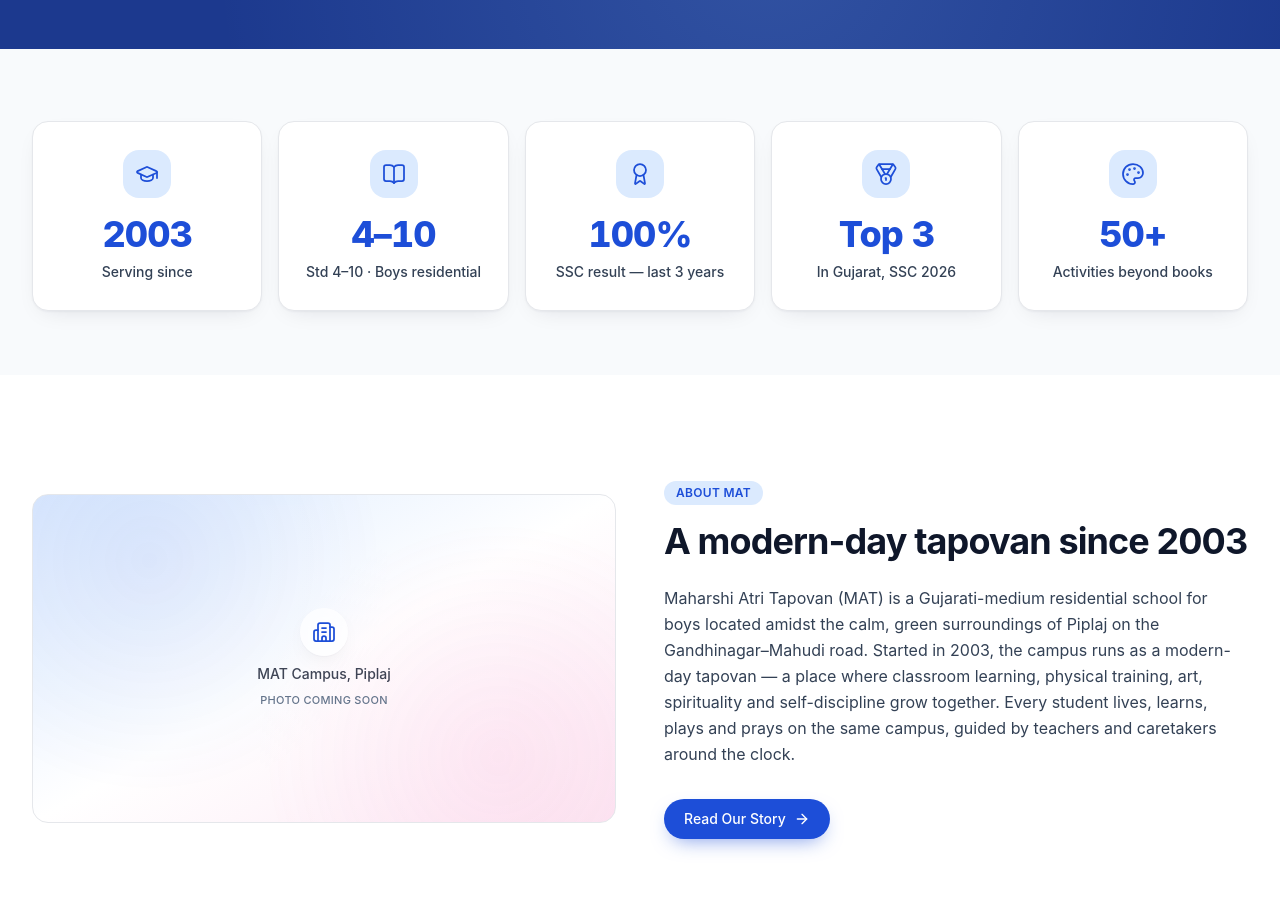
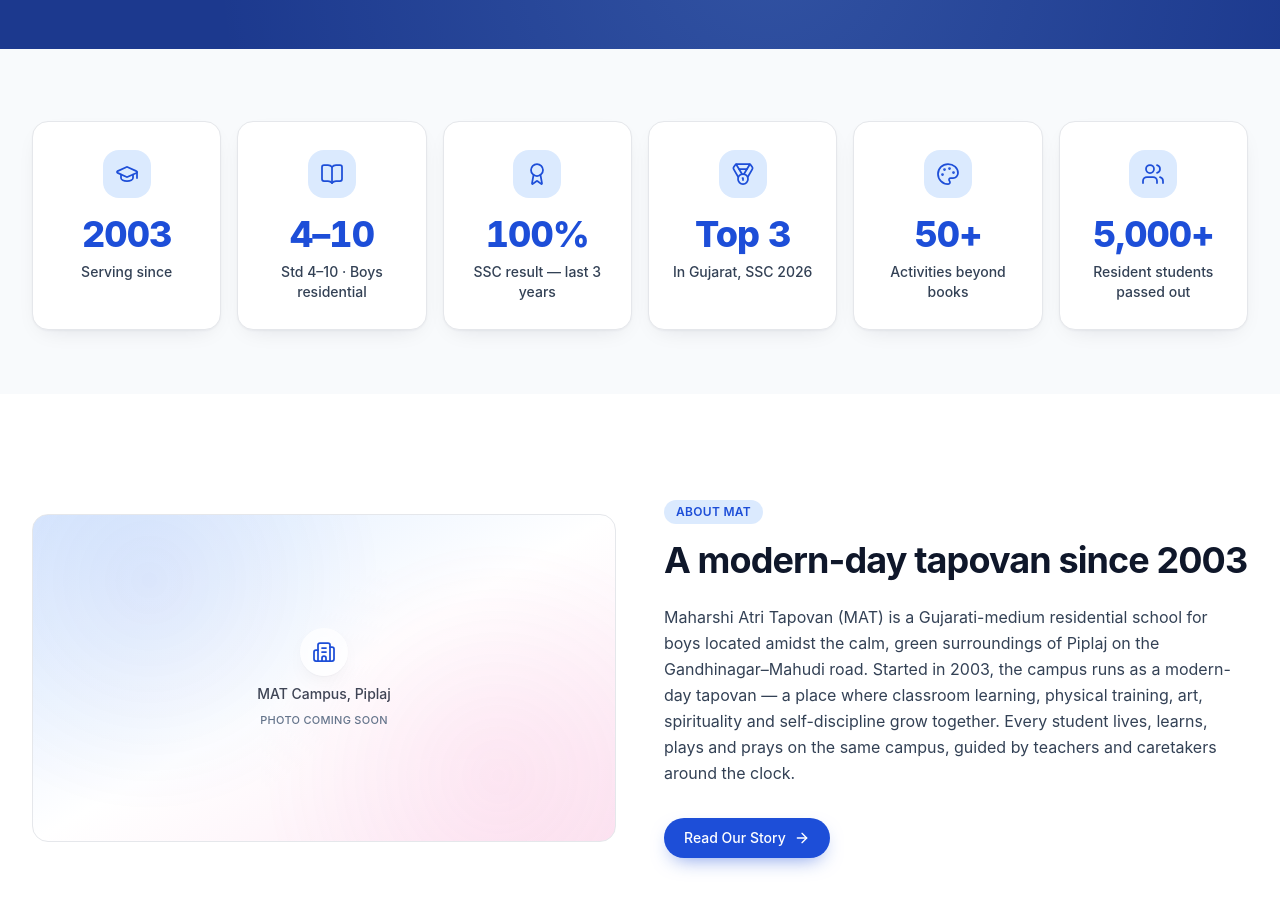
Before and after one commit to DhruvBabariya9120/maharshi-atri-tapovan, a React (Vite) app: page / in a window 1280 px wide. Shown: the part 1020-1929 px from the top of the page. Built offline with nearby package versions, Linux system fonts and the light colour scheme.

Commit message:
feat: add resident students passed out stat and update grid layout in Home page

```diff
--- a/src/data/site.ts
+++ b/src/data/site.ts
@@ -49,6 +49,7 @@
   { value: 100, suffix: '%', label: 'SSC result — last 3 years', icon: 'Award' },
   { value: 3, prefix: 'Top ', suffix: '', label: 'In Gujarat, SSC 2026', icon: 'Medal' },
   { value: 50, suffix: '+', label: 'Activities beyond books', icon: 'Palette' },
+  { value: 5000, suffix: '+', label: 'Resident students passed out', icon: 'Users' },
 ]
 export const about = {
   intro:
--- a/src/lib/icons.tsx
+++ b/src/lib/icons.tsx
@@ -21,6 +21,7 @@
   SprayCan,
   Trees,
   Trophy,
+  Users,
   Utensils,
   Volleyball,
   Wind,
@@ -50,6 +51,7 @@
   SprayCan,
   Trees,
   Trophy,
+  Users,
   Utensils,
   Volleyball,
   Wind,
--- a/src/pages/Home.tsx
+++ b/src/pages/Home.tsx
@@ -152,7 +152,7 @@
 
       {/* Stats strip */}
       <Section tone="surface" className="!py-16">
-        <Reveal className="grid grid-cols-2 gap-4 sm:grid-cols-3 lg:grid-cols-5" gap={0.08}>
+        <Reveal className="grid grid-cols-2 gap-4 sm:grid-cols-3 lg:grid-cols-6" gap={0.08}>
           {stats.map((s) => (
             <RevealItem key={s.label} className="h-full">
               <StatCounter stat={s} />
```
